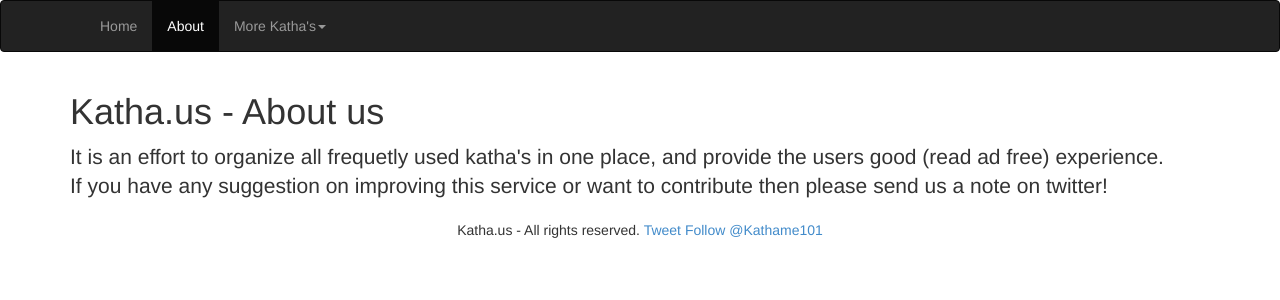
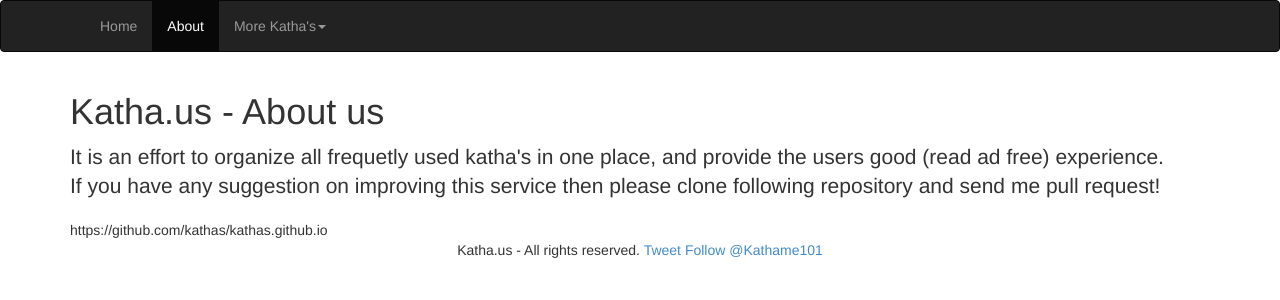
Before and after one commit to kathas/kathas.github.io, a Jekyll site: the page built from about.html, in a window 1280 px wide and 900 px high. Shown: the top 300 px of the window. Built offline with Jekyll 4.4.1, drawn with Linux system fonts in a browser that asks for light colours; nearby versions of some CDN libraries; comment, search, counter and statistics services are not loaded.

Commit message:
Update about.html

```diff
--- a/about.html
+++ b/about.html
@@ -10,7 +10,8 @@
 	It is an effort to organize all frequetly used katha's in one place,
 	and provide the users good (read ad free) experience.
 	<br>
-	If you have any suggestion on improving this service or want to contribute then please send us a note on twitter!</p>
+	If you have any suggestion on improving this service then please clone following repository and send me pull request!</p>
+	https://github.com/kathas/kathas.github.io
   </div>
 
 </div>
```
